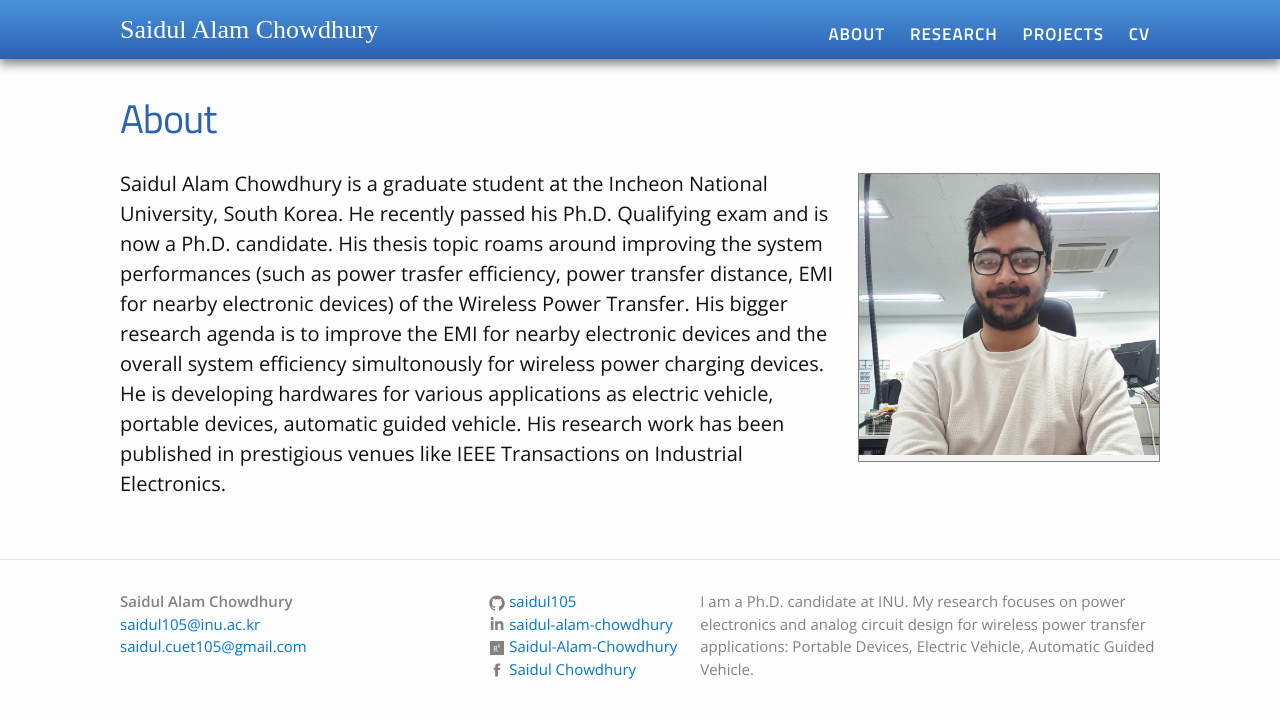
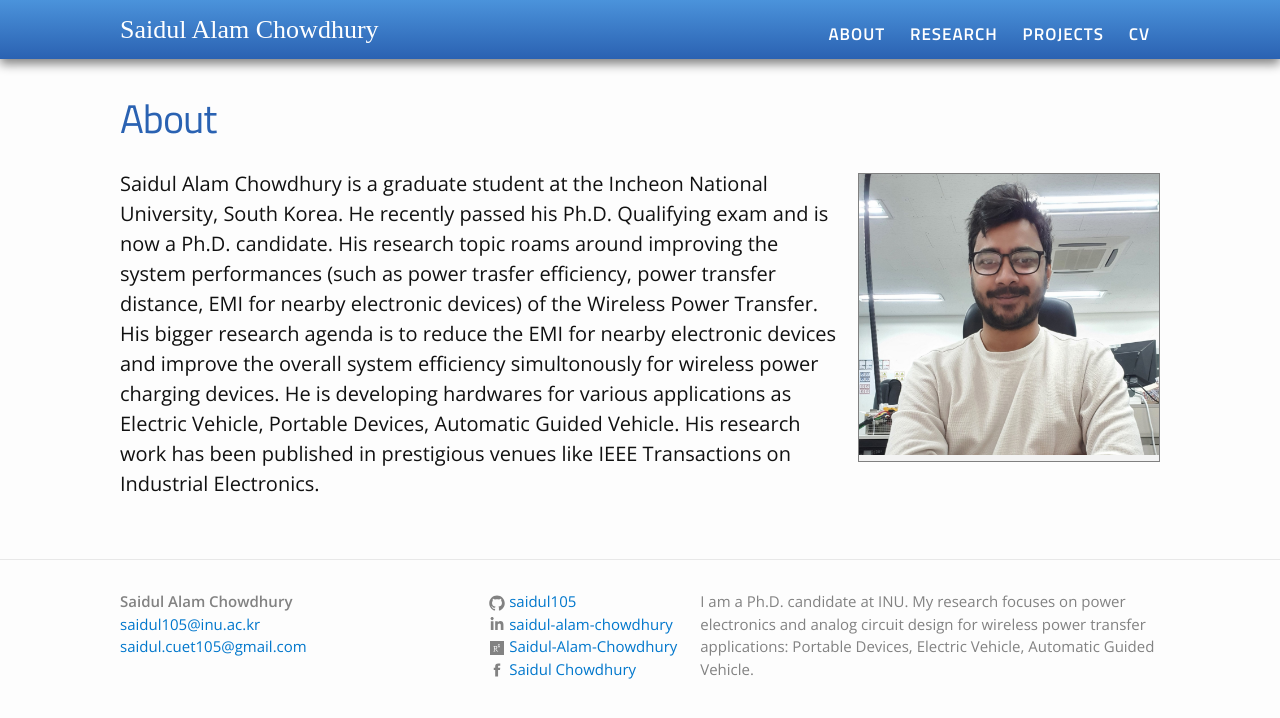
Before and after one commit to saidul105/saidul105.github.io, a Jekyll site: the page built from about.md, in a window 1280 px wide. Shown: the top 718 px of the page. Built offline with Jekyll 4.4.1, drawn with Linux system fonts in a browser that asks for light colours.

Commit message:
Update about.md

```diff
--- a/about.md
+++ b/about.md
@@ -9,7 +9,7 @@
 
 
 
-Saidul Alam Chowdhury is a graduate student at the Incheon National University, South Korea. He recently passed his Ph.D. Qualifying exam and is now a Ph.D. candidate. His thesis topic roams around improving the system performances (such as power trasfer efficiency, power transfer distance, EMI for nearby electronic devices) of the Wireless Power Transfer. His bigger research agenda is to improve the EMI for nearby electronic devices and the overall system efficiency simultonously for wireless power charging devices. He is developing hardwares for various applications as electric vehicle, portable devices, automatic guided vehicle. His research work has been published in prestigious venues like IEEE Transactions on Industrial Electronics.
+Saidul Alam Chowdhury is a graduate student at the Incheon National University, South Korea. He recently passed his Ph.D. Qualifying exam and is now a Ph.D. candidate. His research topic roams around improving the system performances (such as power trasfer efficiency, power transfer distance, EMI for nearby electronic devices) of the Wireless Power Transfer. His bigger research agenda is to reduce the EMI for nearby electronic devices and improve the overall system efficiency simultonously for wireless power charging devices. He is developing hardwares for various applications as Electric Vehicle, Portable Devices, Automatic Guided Vehicle. His research work has been published in prestigious venues like IEEE Transactions on Industrial Electronics.
 
 
 <!--
```
